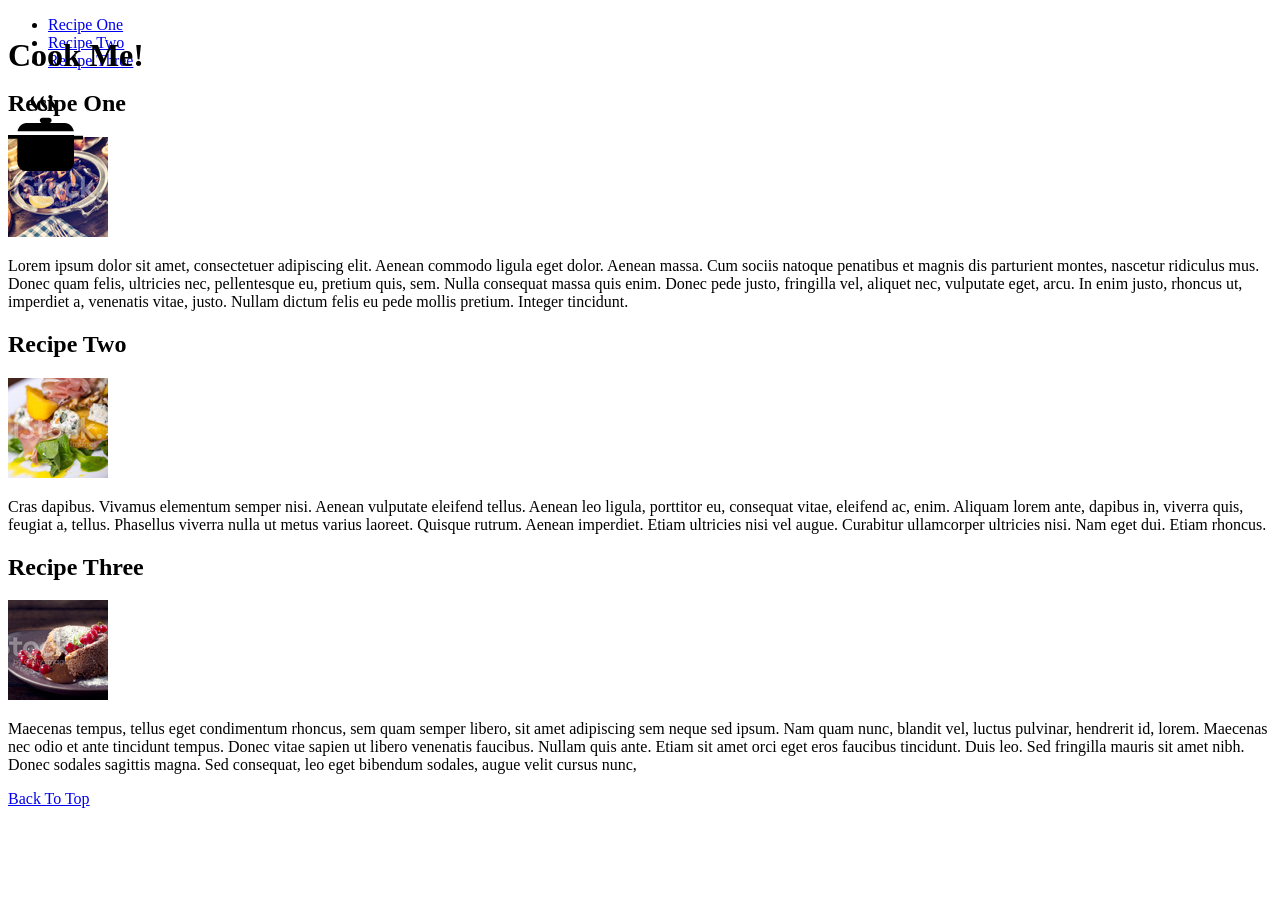
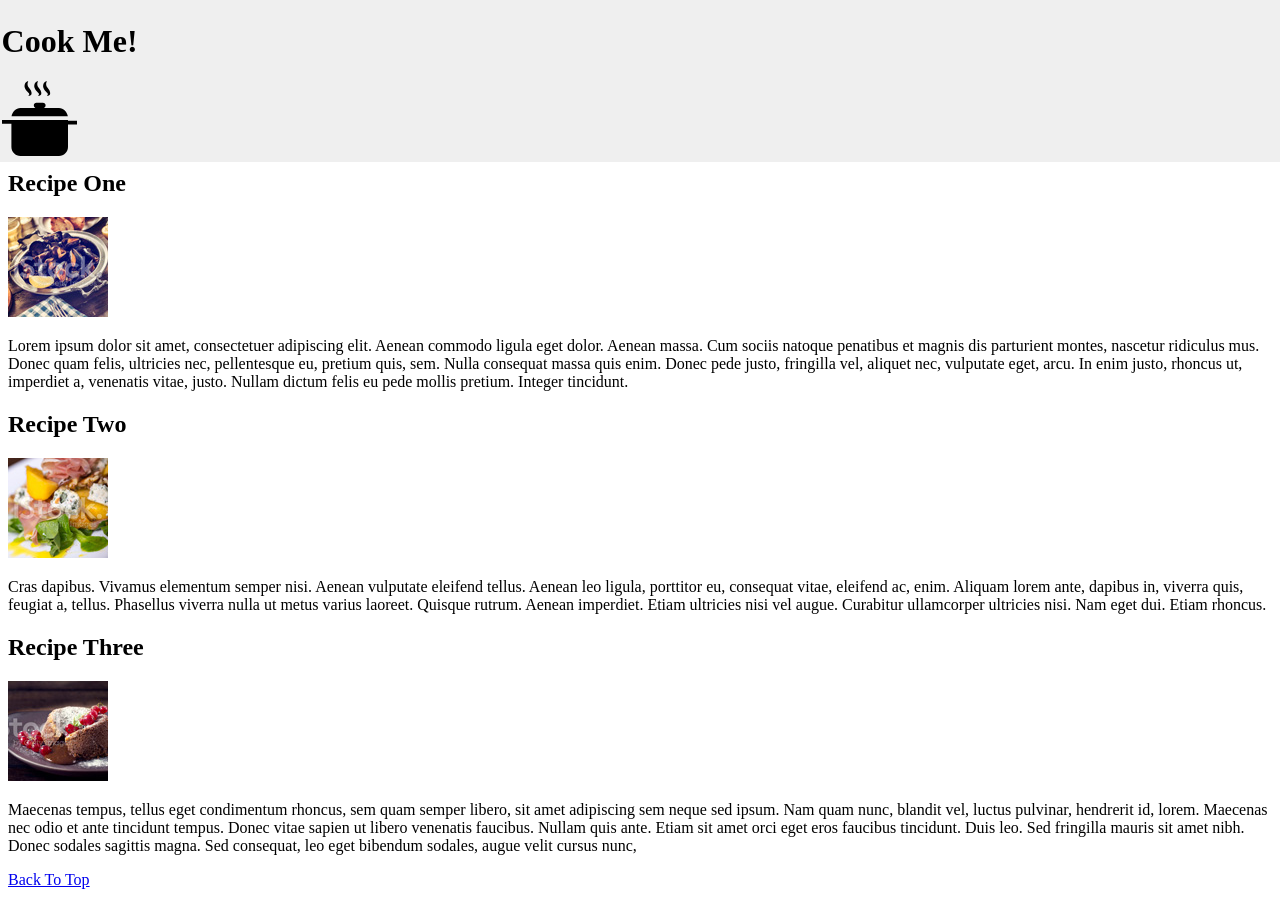
Before and after one commit to sarahkelleher/Mobile-first-assignment, a plain HTML site: page index.html in a window 1280 px wide. Before the commit the page ends 816 px from the top, so only its background shows below. Drawn offline with Linux system fonts and the light colour scheme.

Commit message:
adding a bar that stays fixed

```diff
--- a/css/main.css
+++ b/css/main.css
@@ -1,4 +1,13 @@
 .name {
 	position: fixed;
+	top: 0px;
+	left: 0px;
+	padding: .1em;
+	margin: 0px;
+	width: 100%;
+	background-color: #efefef;
+}
 
+article {
+	margin-top: 100px;
 }
```
